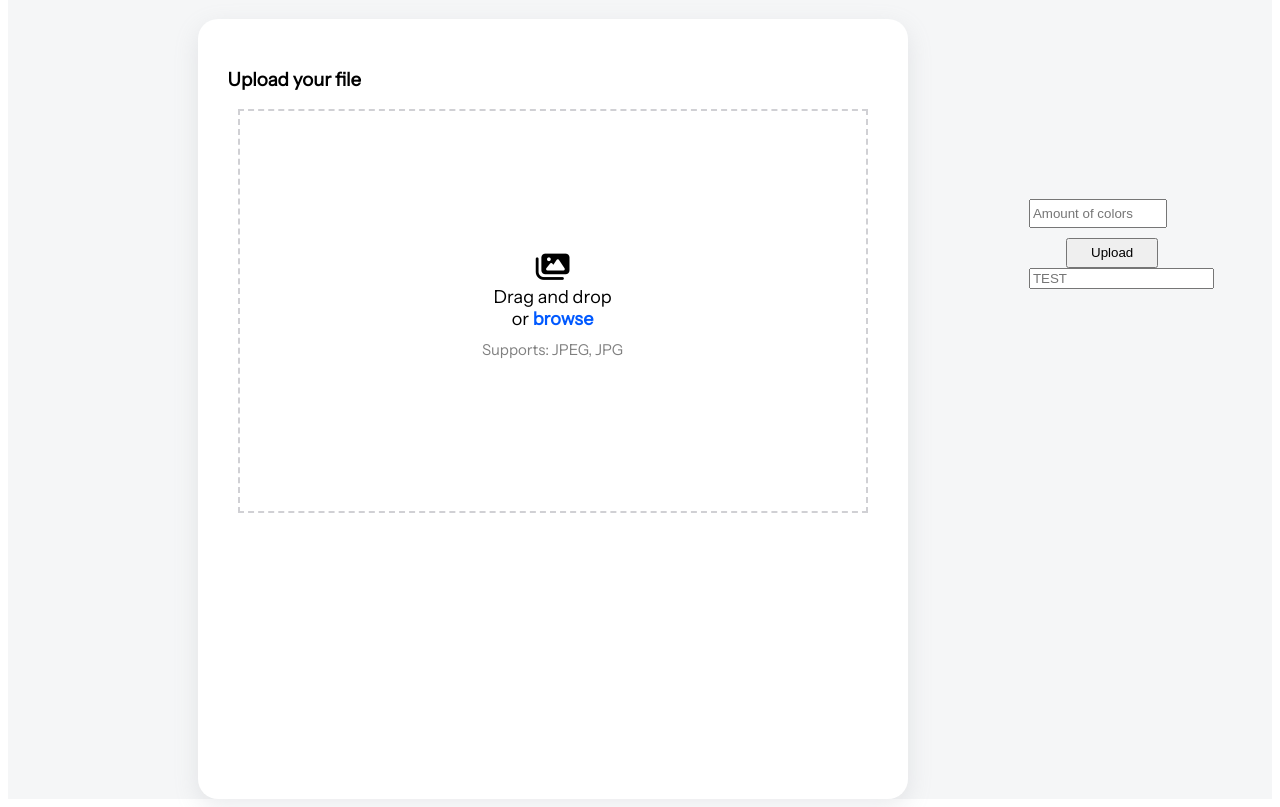
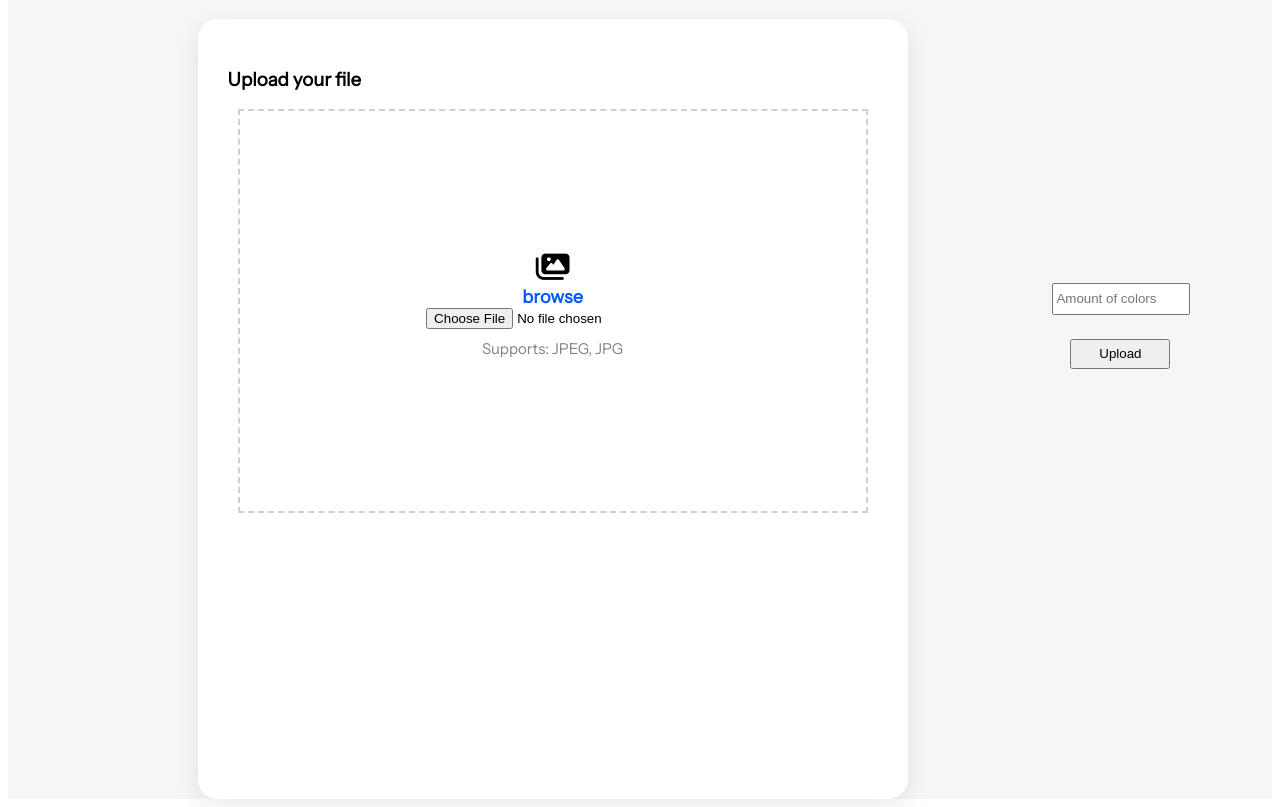
Before and after one commit to EduardoHGomez/website-dominant-colors, a Flask app: page / in a window 1280 px wide. Shown: the part 155-962 px from the top of the page. Run offline with Flask 3, Linux system fonts and the light colour scheme.

Commit message:
Init Flask

```diff
--- a/app.py
+++ b/app.py
@@ -1,8 +1,15 @@
 from flask import Flask, flash, jsonify, redirect, render_template, request, session
+from werkzeug.utils import secure_filename
 import os
-from werkzeug.utils import secure_filename
 
 app = Flask(__name__)
+
+app.config['UPLOAD_FOLDER'] = '/images'
+ALLOWED_EXTENSIONS = {'jpg', 'jpeg'}
+
+def allowed_file(filename):
+    return '.' in filename and \
+           filename.rsplit('.', 1)[1].lower() in ALLOWED_EXTENSIONS
 
 @app.route('/', methods = ['POST', 'GET'])
 def index():
@@ -10,8 +17,10 @@ def index():
         return render_template('index.html')
 
     elif request.method == "POST":
-        testing = request.form.get('input-testing')
-        # Return a response or redirect to another page
+
+
+
+
         return render_template("layout.html", var=testing)
 
 
--- a/static/script.js
+++ b/static/script.js
@@ -19,28 +19,6 @@ input.addEventListener('change', function(){
     file = this.files[0];
     dragArea.classList.add('active');
     displayFile();
-});
-
-// When file is inside Drag Area
-dragArea.addEventListener('dragover', (event) =>{
-    event.preventDefault();
-    console.log('File is inside the drag Area');
-    dragText.textContent = 'Release to Upload';
-    dragArea.classList.add('active');
-});
-
-dragArea.addEventListener('dragleave', () =>{
-    dragText.textContent = 'Drag and drop';
-    console.log('File left the drag area');
-    dragArea.classList.remove('active');
-});
-
-// After file is dropped
-dragArea.addEventListener('drop', (event)=>{
-    event.preventDefault(); // Prevent to load the page from the submit button
-    file = event.dataTransfer.files[0]; // Get the file uploaded
-    displayFile();
-
 });
 
 // Savve and display image after it is dropped
--- a/static/styles.css
+++ b/static/styles.css
@@ -59,7 +59,7 @@ h3{
 
 input[type='number']{
     width: 130px;
-    height: 23px;
+    height: 26px;
 }
 
 .input-form{
@@ -68,9 +68,9 @@ input[type='number']{
 
 .button-form{
     display:flex;
-    margin-top: 10px;
-    margin-left: 20%;
-    width:50%;
+    margin-top: -60px;
+    margin-left: -120px;
+    width: 100px;
     height:30px;
     align-items: center;
     justify-content: center;
--- a/templates/index.html
+++ b/templates/index.html
@@ -17,6 +17,7 @@
             <h1>Dominant colors</h1>
         </div>
 
+        <form action="/" method="post" enctype="multipart/form-data">
             <div class="body2">
                 <div class="container">
                     <h3>Upload your file</h3>
@@ -24,26 +25,22 @@
                         <div class="icon">
                             <i class="fas fa-images"></i>
                         </div>
-                    <span class="header2">Drag and drop</span>
-                    <span class="header2">or <span class="button">browse</span></span>
-                    <input type="file" id ="opener"hidden/>
+                        <span class="header2"><span class="button">browse</span></span>
+                        <input type="file" id ="opener" name="opener" />
                         <span class="support">Supports: JPEG, JPG</span>
                     </div>
                 </div>
 
                 <div class="form-container">
-                <form action="/" method="post" enctype="multipart/form-data">
                         <div class="input-form">
                             <input autocomplete="off" min="1" max="10" name="amount-k" placeholder="Amount of colors" type="number">
                         </div>
                         <div>
                             <button type="submit" class="button-form">Upload</button>
                         </div>
-                    <input autocomplete="off" name="input-testing" placeholder="TEST" type="text">
+                </div>
+            </div>
         </form>
-            </div>
-
-        </div>
 
         <script src="/static/script.js"></script>
     </body>
```
Lines whose indentation alone changed are shown as unchanged.
